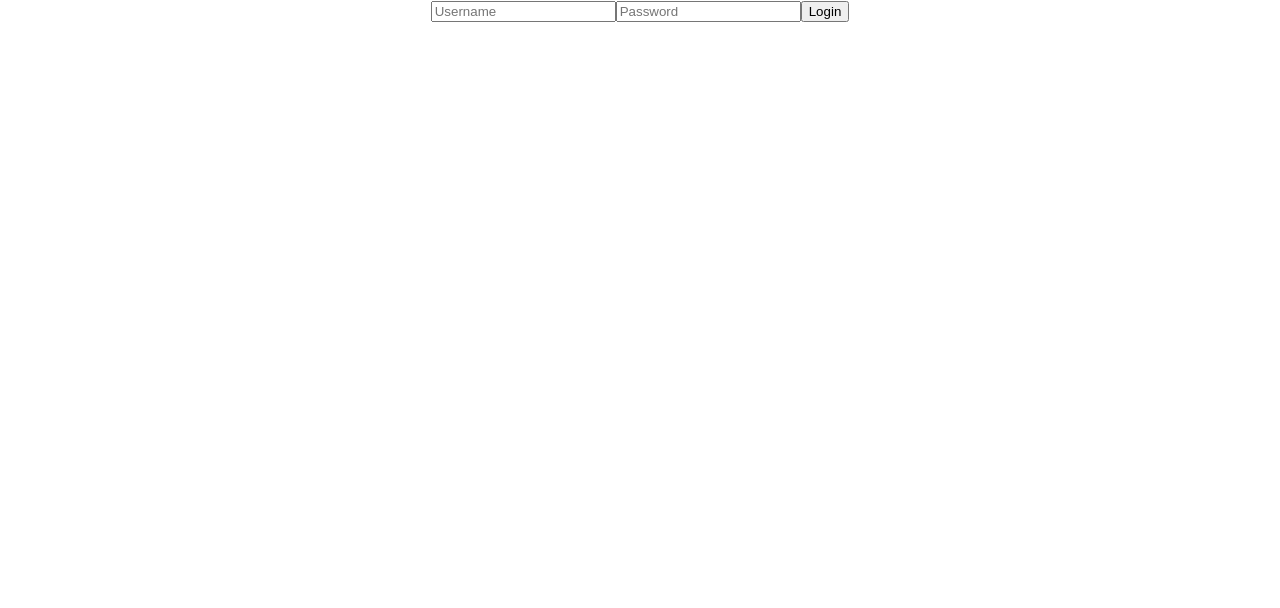
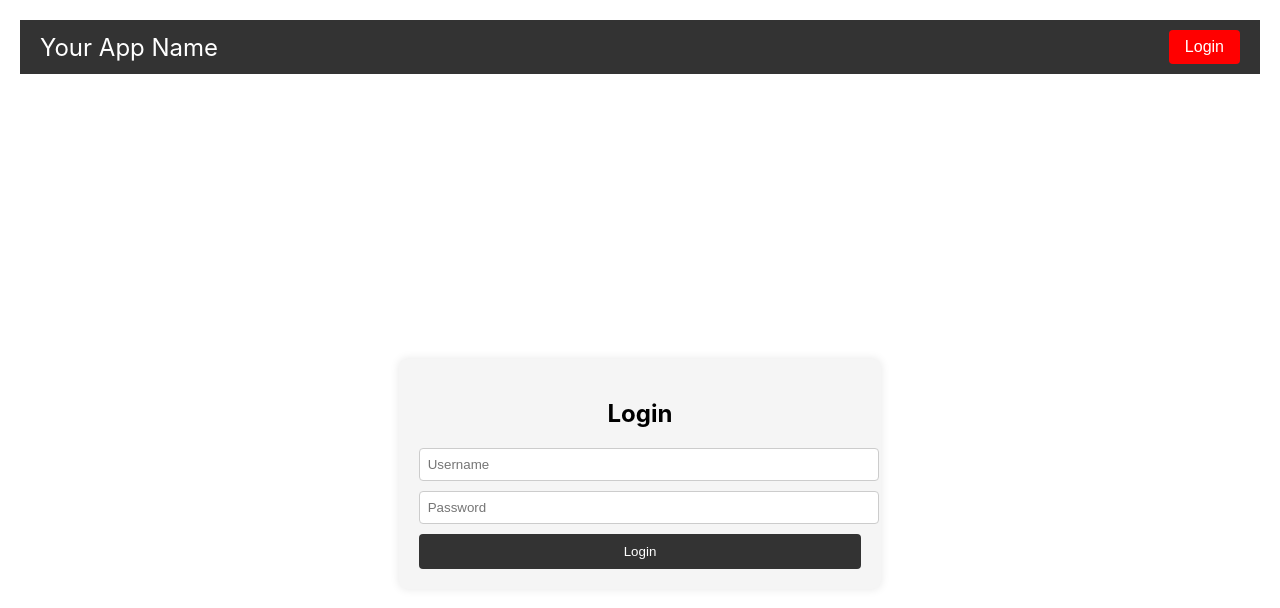
Before and after one commit to ahmedamsoliman-1/react-sample, a React (Create React App) app: page / in a window 1280 px wide. Shown: the top 608 px of the page. Built offline with nearby package versions, Linux system fonts and the light colour scheme.

Commit message:
Updated in 'Al Ain City, AE' on BRANCH 'session-1' BY 'ahmed.soliman' ON 'AVRAST3412' for the files:  src/App.js src/index.css

```diff
--- a/src/App.js
+++ b/src/App.js
@@ -1,12 +1,7 @@
 import React, { useState, useEffect } from 'react';
 import './App.css';
 import axios from 'axios';
-
-
-
-// const Backend_URL = 'http://192.168.0.175:5000';
-// const Backend_URL = 'http://localhost:5000';
-
+import Navbar from './Navbar';
 
 function App() {
   const [username, setUsername] = useState('');
@@ -14,7 +9,8 @@ function App() {
   const [token, setToken] = useState('');
   const [userData, setUserData] = useState(null);
 
-  const handleLogin = async () => {
+  const handleLogin = async (e) => {
+    e.preventDefault();
     try {
       const response = await axios.post('http://localhost:5000/login', {
         username,
@@ -23,6 +19,7 @@ function App() {
       const authToken = response.data.token;
       setToken(authToken);
       localStorage.setItem('authToken', authToken); // Store token in localStorage
+      fetchUserData(authToken);
     } catch (error) {
       console.error('Login error:', error);
     }
@@ -57,8 +54,11 @@ function App() {
 
   return (
     <div className="App">
+      <Navbar handleLogout={handleLogout} loggedIn={!!token} />
       {!token ? (
-        <div>
+        <div className="login-container">
+          <form className="login-form" onSubmit={handleLogin}>
+            <h2>Login</h2>
             <input
               type="text"
               placeholder="Username"
@@ -71,13 +71,16 @@ function App() {
               value={password}
               onChange={(e) => setPassword(e.target.value)}
             />
-          <button onClick={handleLogin}>Login</button>
+            <button type="submit">Login</button>
+          </form>
         </div>
       ) : (
-        <div>
-          <p>Logged in as: {userData && userData.username}</p>
+        <div className="user-profile-container">
+          <div className="user-profile">
+            <h2>Welcome, {userData && userData.username}</h2>
+            <img src={userData && userData.image} alt="User" />
             <p>Sensitive Data: {userData && userData.sensitiveData}</p>
-          <button onClick={handleLogout}>Logout</button>
+          </div>
         </div>
       )}
     </div>
--- /dev/null
+++ b/src/Navbar.js
@@ -0,0 +1,16 @@
+import React from 'react';
+
+function Navbar({ handleLogout, loggedIn }) {
+  return (
+    <nav className="navbar">
+      <div className="brand">Your App Name</div>
+      {loggedIn ? (
+        <button className="log-btn" onClick={handleLogout}>Logout</button>
+      ) : (
+        <button className="log-btn">Login</button>
+      )}
+    </nav>
+  );
+}
+
+export default Navbar;
--- a/src/index.css
+++ b/src/index.css
@@ -11,3 +11,122 @@ code {
   font-family: source-code-pro, Menlo, Monaco, Consolas, 'Courier New',
     monospace;
 }
+
+
+
+/* Add your CSS styles for the app and navbar */
+
+.App {
+  text-align: center;
+  padding: 20px;
+}
+
+.navbar {
+  background-color: #333;
+  color: white;
+  display: flex;
+  justify-content: space-between;
+  align-items: center;
+  padding: 10px 20px;
+}
+
+.brand {
+  font-size: 1.5rem;
+}
+
+.nav-links {
+  list-style-type: none;
+  display: flex;
+}
+
+.nav-links li {
+  margin-right: 15px;
+}
+
+.nav-links a {
+  text-decoration: none;
+  color: white;
+}
+
+.log-btn {
+  background-color: red;
+  color: white;
+  border: none;
+  padding: 8px 16px;
+  cursor: pointer;
+  border-radius: 4px;
+  font-size: 1rem;
+}
+
+.user-profile {
+  margin-top: 20px;
+}
+
+/* Add more styles as needed */
+/* Navbar styles (from previous implementation) */
+/* ... */
+
+/* Centered Login Form */
+.login-container {
+  display: flex;
+  justify-content: center;
+  align-items: center;
+  height: 100vh;
+}
+
+.login-form {
+  background-color: #f5f5f5;
+  padding: 20px;
+  border-radius: 8px;
+  box-shadow: 0 0 10px rgba(0, 0, 0, 0.1);
+}
+
+.login-form h2 {
+  text-align: center;
+}
+
+.login-form input {
+  width: 100%;
+  margin-bottom: 10px;
+  padding: 8px;
+  border-radius: 4px;
+  border: 1px solid #ccc;
+}
+
+.login-form button {
+  width: 100%;
+  padding: 10px;
+  border: none;
+  border-radius: 4px;
+  background-color: #333;
+  color: white;
+  cursor: pointer;
+}
+
+
+/* User Profile styles */
+.user-profile-container {
+  display: flex;
+  justify-content: center;
+  align-items: center;
+  height: 80vh; /* Adjust the height as needed */
+}
+
+.user-profile {
+  text-align: center;
+  background-color: #f5f5f5;
+  padding: 20px;
+  border-radius: 8px;
+  box-shadow: 0 0 10px rgba(0, 0, 0, 0.1);
+  max-width: 600px;
+  width: 100%;
+}
+
+.user-profile h2 {
+  margin-bottom: 10px;
+}
+
+.user-profile img {
+  width: 200px; /* Adjust the image size */
+  border-radius: 50%; /* Makes the image circular */
+}
```
Lines whose indentation alone changed are shown as unchanged.
